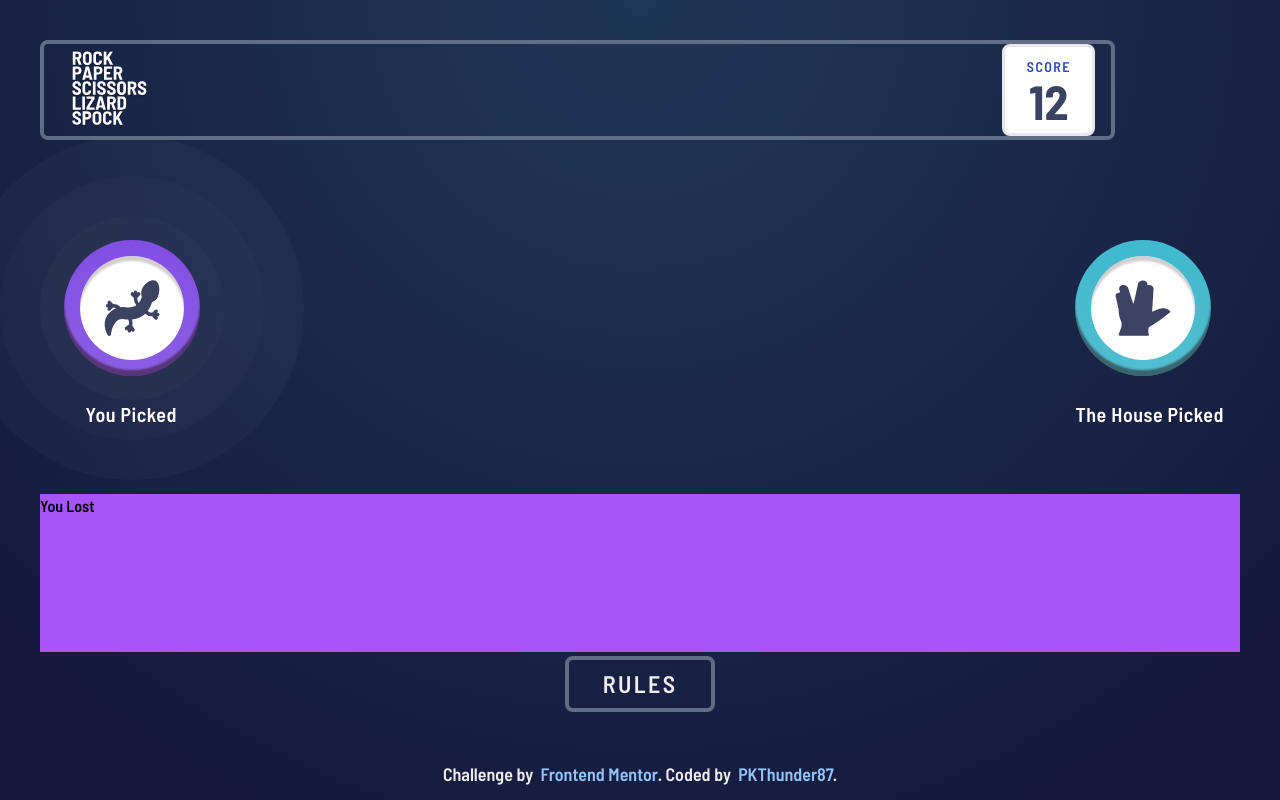
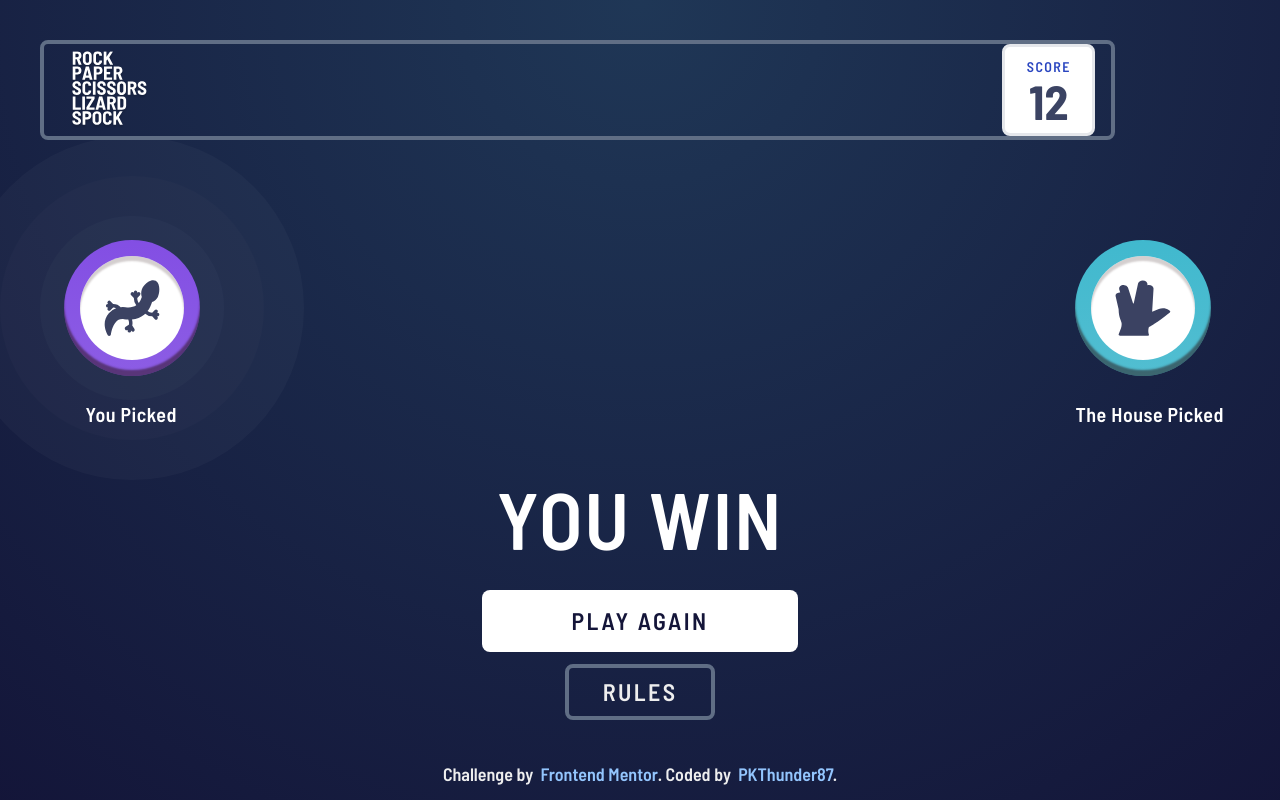
Before and after one commit to pkthunder87/rock-paper-scissors, a React (Vite) app: page / in a window 1280 px wide. Built offline with nearby package versions, Linux system fonts and the light colour scheme.

Commit message:
Feat: Add initial styling to PlayerWinLose.jsx

```diff
--- a/src/components/PlayerWinLose.jsx
+++ b/src/components/PlayerWinLose.jsx
@@ -1,5 +1,14 @@
-function PlayerWinLose() {
-  return <div className="bg-purple-500">You Lost</div>;
+function PlayerWinLose({ playerWin = true }) {
+  return (
+    <div className="-mt-3 flex flex-col items-center justify-start">
+      <h2 className="text-[5rem] tracking-wide text-white">
+        {playerWin ? 'YOU WIN' : 'YOU LOSE'}
+      </h2>
+      <button className="mt-3 flex h-[70px] w-[316px] items-center justify-center rounded-lg bg-white  p-2 text-2xl  tracking-widest text-radial-to">
+        PLAY AGAIN
+      </button>
+    </div>
+  );
 }
 
 export default PlayerWinLose;
--- a/src/components/Rules.jsx
+++ b/src/components/Rules.jsx
@@ -1,6 +1,6 @@
 function Rules({ onOpenModal }) {
   return (
-    <div className="mb-12 flex items-end justify-center">
+    <div className="mb-10 flex items-end justify-center">
       <button
         onClick={onOpenModal}
         className="flex h-[56px] w-[150px] items-center justify-center rounded-lg border-4 border-header-outline p-2 text-2xl tracking-widest text-[#eee]"
--- a/src/pages/Results.jsx
+++ b/src/pages/Results.jsx
@@ -3,7 +3,7 @@ import PlayerWinLose from '../components/PlayerWinLose';
 
 function Results() {
   return (
-    <div className="row-span-2 grid grid-rows-[60%_40%]">
+    <div className="row-span-2 grid grid-rows-[54%_46%]">
       <ChosenGestures />
       <PlayerWinLose />
     </div>
```
